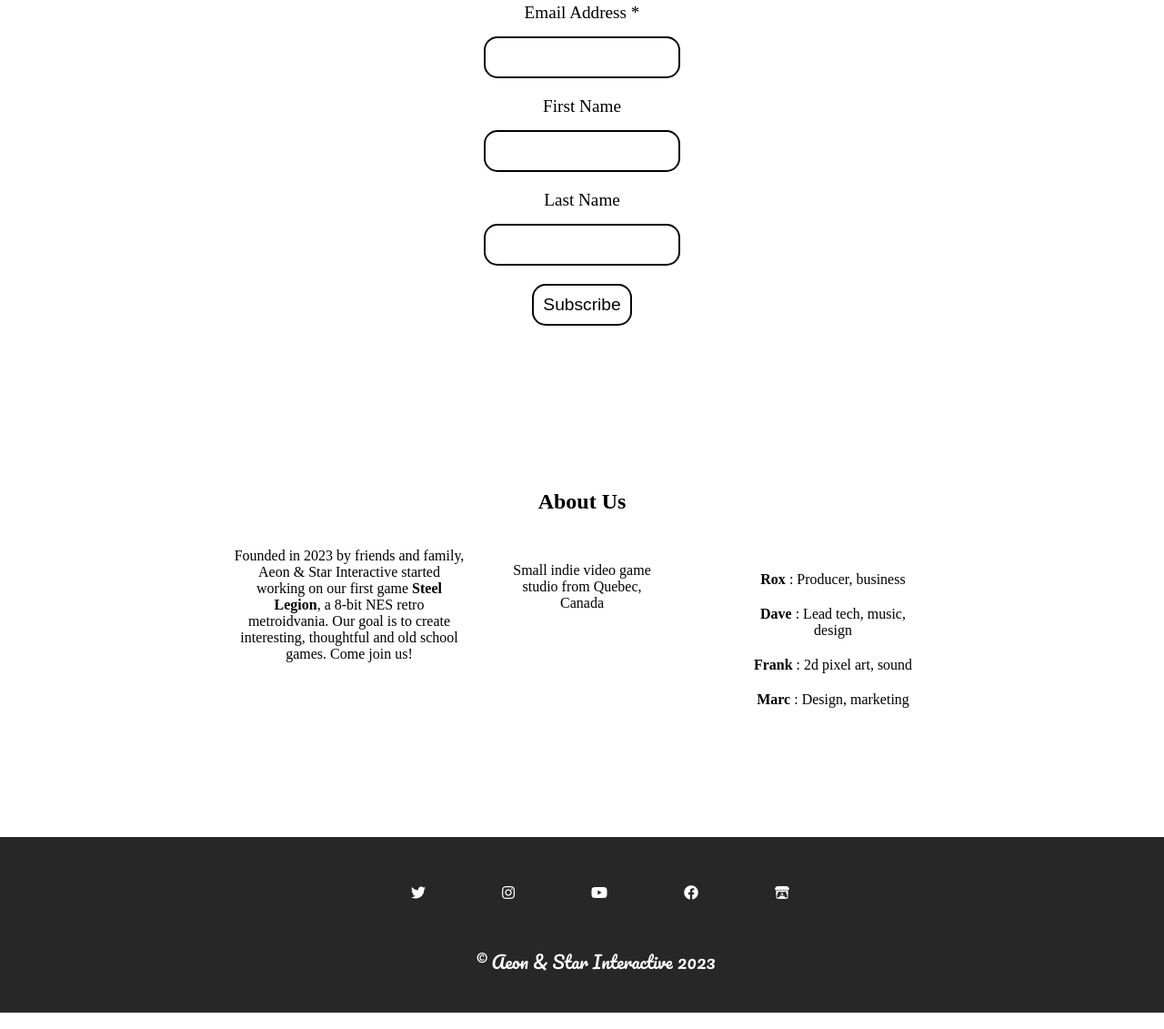
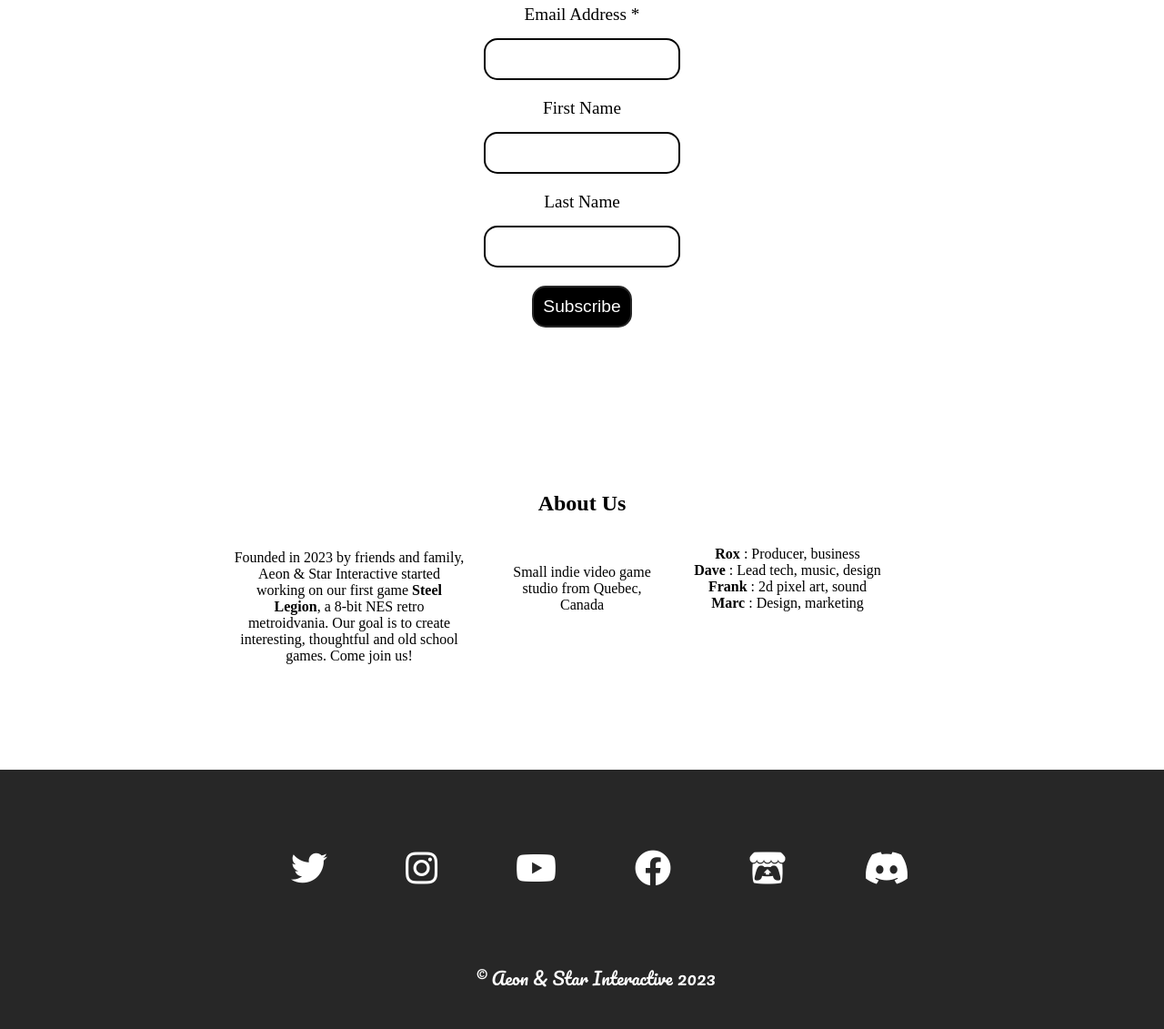
Before and after one commit to davidjbrodeur/aeon_and_star, a website: page public/index.html in a window 1280 px wide. Shown: the part 948-2079 px from the top of the page at 91% size. Drawn offline with Linux system fonts and the light colour scheme; some packages are replaced by stand-ins of ours; a script that the page names is missing; a web font is replaced by a local one.

Commit message:
corrections about us, couleur bouton subscribe, push des lignes

```diff
--- a/public/index.html
+++ b/public/index.html
@@ -194,6 +194,11 @@
             ><i class="fab fa-itch-io"></i
           ></a>
         </li>
+        <li>
+          <a href="https://discord.gg/pCkjUB5X">
+            <i class="fab fa-discord"></i>
+          </a>
+        </li>
       </ul>
       <p>
         <span class="buffer">......</span>&copy; Aeon & Star Interactive
--- a/public/styles/style.css
+++ b/public/styles/style.css
@@ -44,23 +44,28 @@ header {
     justify-content: center;
 }
 
-header ul {
+header ul,
+footer ul {
     display: flex;
     gap: 10vw;
     font-size: 2.5rem;
 }
 
-ul li:hover {
-    border: 1px solid var(--light-color);
+header ul li:hover,
+footer ul li:hover {
+    border-color: var(--light-color);
     border-radius: 5px;
 }
 
-ul li {
+header ul li,
+footer ul li {
     position: relative;
     padding: 10px;
+    border: 1px solid transparent;
 }
 
-ul li:hover:before {
+header ul li:hover:before,
+footer ul li:hover:before {
     content: '';
     position: absolute;
     top: -5px;
@@ -136,8 +141,7 @@ label {
 }
 
 input[type="email"],
-input[type="text"],
-.subscription-button {
+input[type="text"] {
     border: 2px solid var(--dark-color);
     padding: 10px;
     font-size: 1.2rem;
@@ -152,15 +156,20 @@ input[type="text"] {
 }
 
 .subscription-button {
-    background-color: var(--light-color);
-    color: var(--dark-color);
+    border: 2px solid var(--accent-color);
+    padding: 10px;
+    font-size: 1.2rem;
+    transition: all 0.3s ease;
+    border-radius: 15px;
+    background-color: var(--dark-color);
+    color: var(--light-color);
     cursor: pointer;
 }
 
 .subscription-button:hover,
 .subscription-button:focus {
-    background-color: var(--dark-color);
-    color: var(--light-color);
+    background-color: var(--light-color);
+    color: var(--dark-color);
 }
 
 .about {
@@ -175,6 +184,12 @@ input[type="text"] {
 .three-columns-content>* {
     flex: 1 1 0;
     width: 20vw;
+}
+
+.right-column ul {
+    padding: 0;
+    margin: -0.5vh;
+    margin-left: -5vw;
 }
 
 footer {
```
